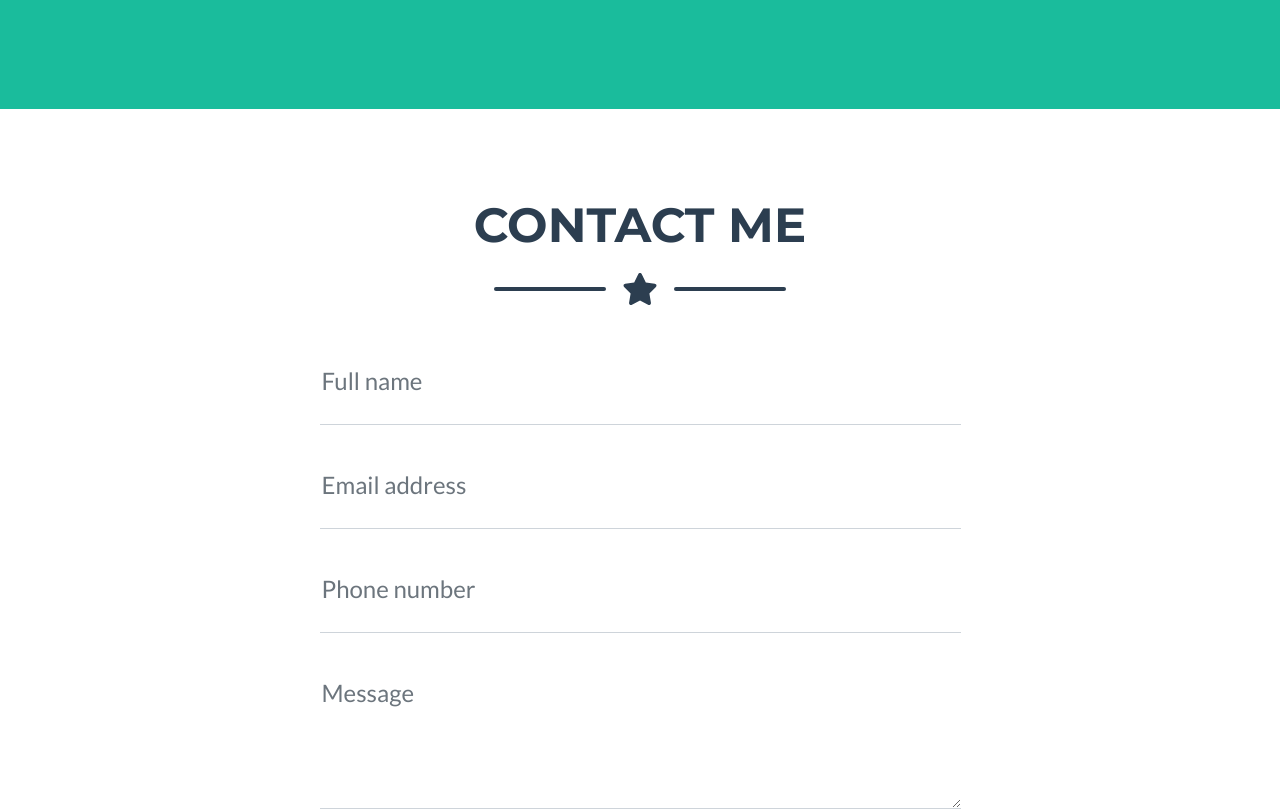
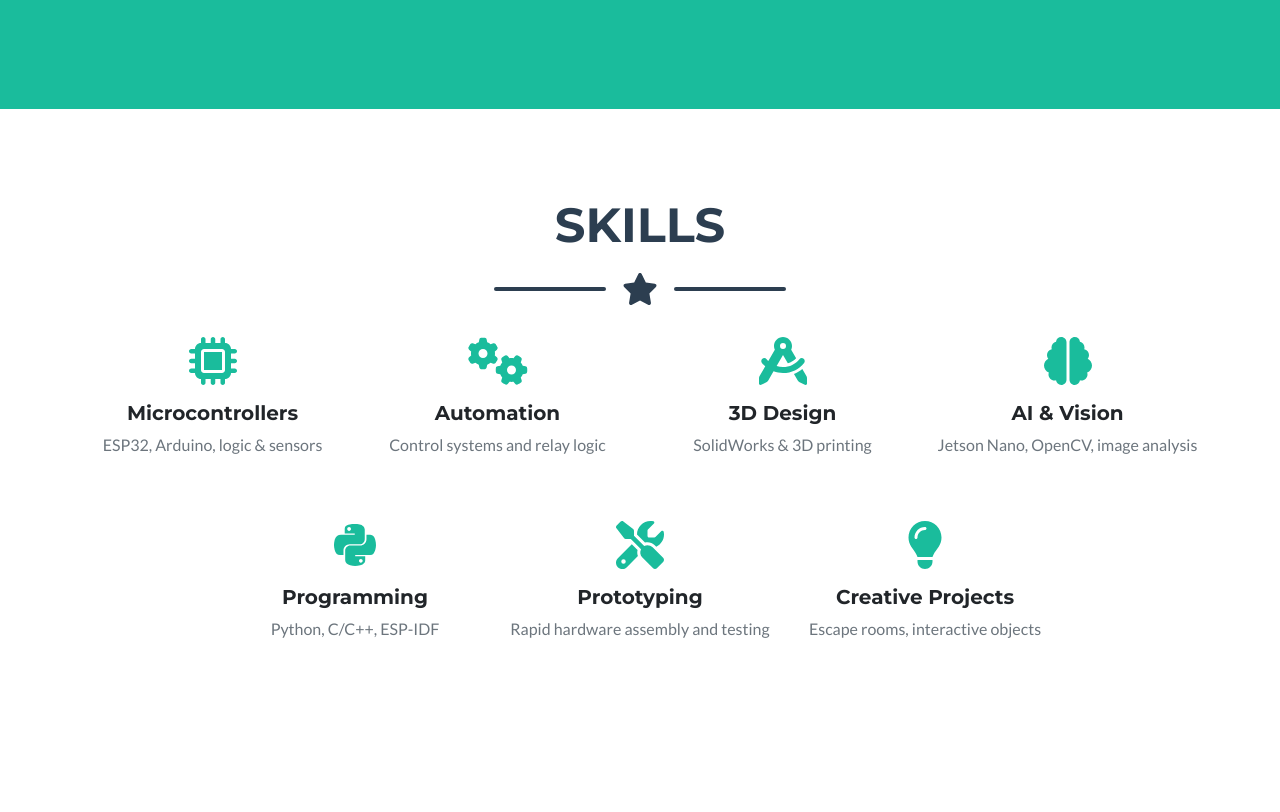
Before and after one commit to diegobergia03-italy/diegobergia03-italy.github.io, a website: page dist/index.html in a window 1280 px wide. Shown: the part 2072-2884 px from the top of the page. Drawn offline with nearby package versions, Linux system fonts and the light colour scheme.

Commit message:
Update index.html

```diff
--- a/dist/index.html
+++ b/dist/index.html
@@ -142,8 +142,67 @@
 <p class="lead">
   Tools I use: SolidWorks, Arduino/ESP-IDF, Python, OpenCV, stepper drivers, relays and sensors (Hall, TCS3200, etc.). I care about clean wiring, reliable firmware and clear documentation.
 </p>
-            </div>
-        </section>
+        </div> <!-- fine row -->
+      </div> <!-- fine container -->
+    </section>
+
+        <!-- Skills Section -->
+<section class="page-section text-center" id="skills">
+  <div class="container">
+    <h2 class="page-section-heading text-uppercase text-secondary mb-0">Skills</h2>
+
+    <div class="divider-custom">
+      <div class="divider-custom-line"></div>
+      <div class="divider-custom-icon"><i class="fas fa-star"></i></div>
+      <div class="divider-custom-line"></div>
+    </div>
+
+    <div class="row justify-content-center">
+      <div class="col-md-4 col-lg-3 mb-5">
+        <i class="fas fa-microchip fa-3x text-primary mb-3"></i>
+        <h5>Microcontrollers</h5>
+        <p class="text-muted">ESP32, Arduino, logic & sensors</p>
+      </div>
+
+      <div class="col-md-4 col-lg-3 mb-5">
+        <i class="fas fa-cogs fa-3x text-primary mb-3"></i>
+        <h5>Automation</h5>
+        <p class="text-muted">Control systems and relay logic</p>
+      </div>
+
+      <div class="col-md-4 col-lg-3 mb-5">
+        <i class="fas fa-drafting-compass fa-3x text-primary mb-3"></i>
+        <h5>3D Design</h5>
+        <p class="text-muted">SolidWorks & 3D printing</p>
+      </div>
+
+      <div class="col-md-4 col-lg-3 mb-5">
+        <i class="fas fa-brain fa-3x text-primary mb-3"></i>
+        <h5>AI & Vision</h5>
+        <p class="text-muted">Jetson Nano, OpenCV, image analysis</p>
+      </div>
+
+      <div class="col-md-4 col-lg-3 mb-5">
+        <i class="fab fa-python fa-3x text-primary mb-3"></i>
+        <h5>Programming</h5>
+        <p class="text-muted">Python, C/C++, ESP-IDF</p>
+      </div>
+
+      <div class="col-md-4 col-lg-3 mb-5">
+        <i class="fas fa-screwdriver-wrench fa-3x text-primary mb-3"></i>
+        <h5>Prototyping</h5>
+        <p class="text-muted">Rapid hardware assembly and testing</p>
+      </div>
+
+      <div class="col-md-4 col-lg-3 mb-5">
+        <i class="fas fa-lightbulb fa-3x text-primary mb-3"></i>
+        <h5>Creative Projects</h5>
+        <p class="text-muted">Escape rooms, interactive objects</p>
+      </div>
+    </div>
+  </div>
+</section>
+
         <!-- Contact Section-->
         <section class="page-section" id="contact">
             <div class="container">
```
